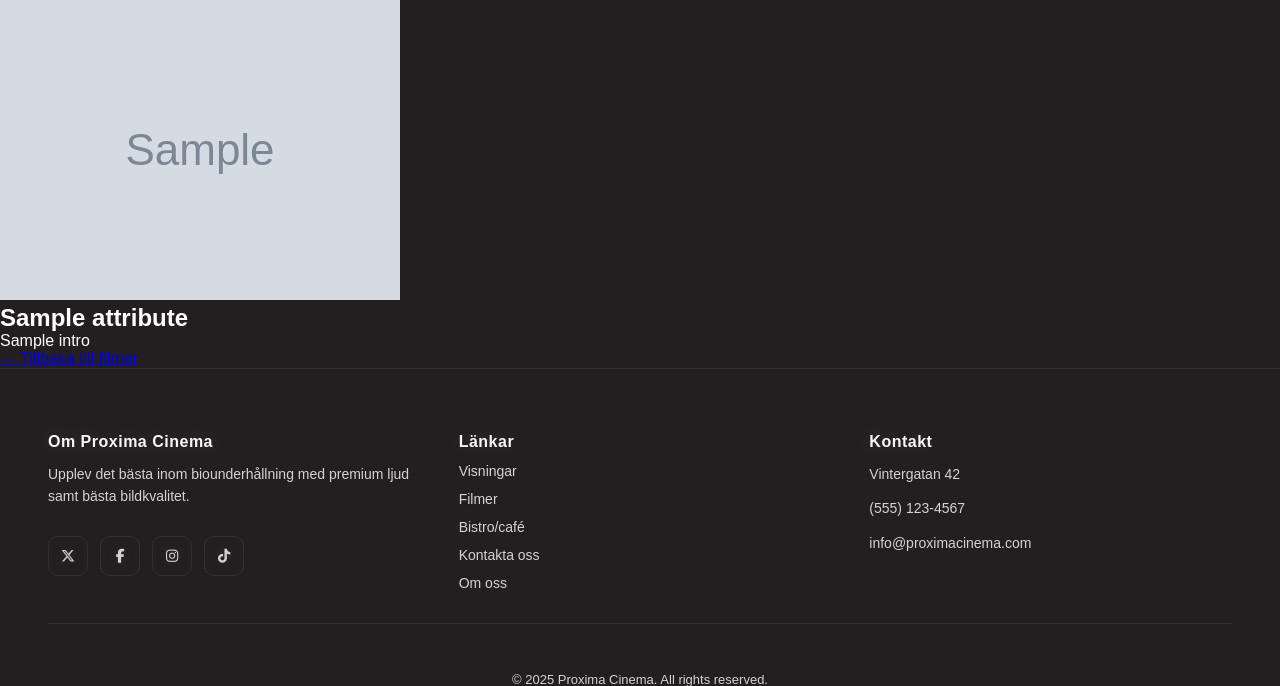
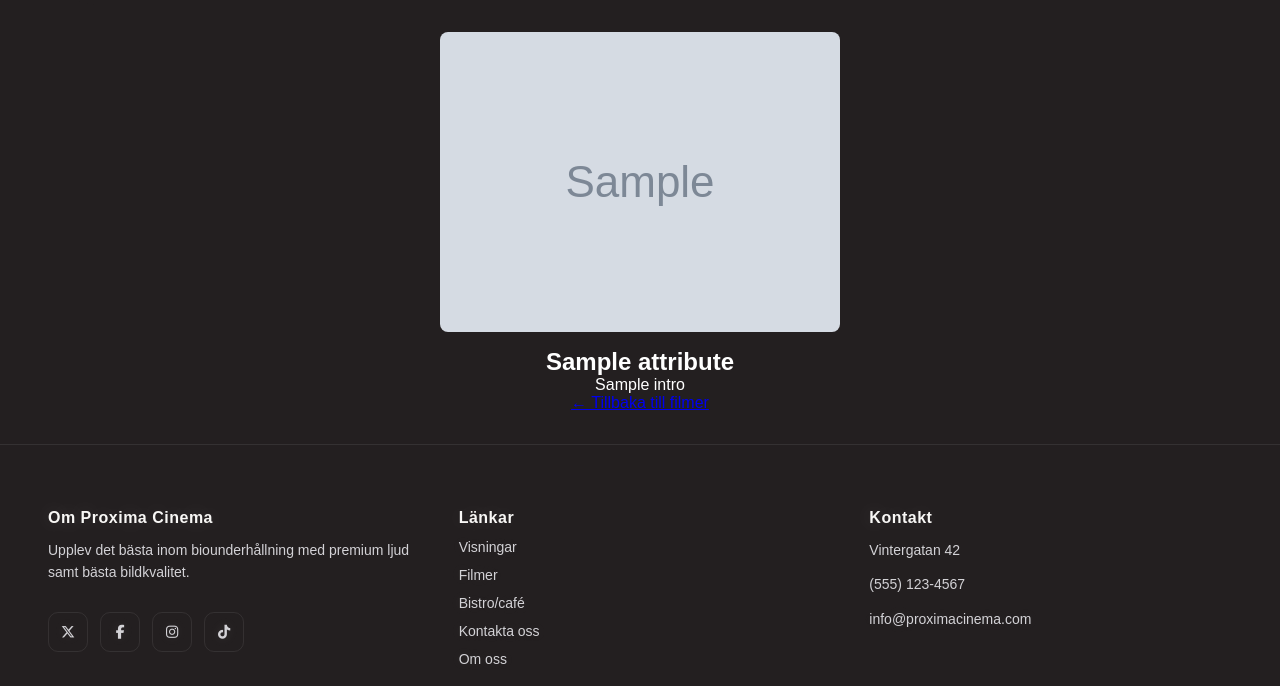
Before and after one commit to maju0029/kinoExpress, a Node server app: template templates/movieinfo.handlebars in a window 1280 px wide. Shown: the part 147-833 px from the top of the page. Run offline with Node 20, Linux system fonts and the light colour scheme; the template is opened without the code that fills it: most values are stand-ins (such as "Sample title", 1, 10 or a date in 2020); grey boxes marked "Sample" are stand-in pictures; some libraries are stand-ins or nearby versions.

Commit message:
scss movieinfopage

```diff
--- a/static/output.css
+++ b/static/output.css
@@ -1267,3 +1267,17 @@ tr.memberTableRows {
 .movies .movie-card a:hover {
   text-decoration: underline;
 }
+
+.movie-info {
+  display: flex;
+  flex-direction: column;
+  align-items: center;
+  padding: 2rem;
+}
+.movie-info img {
+  width: 100%;
+  max-width: 400px;
+  height: auto;
+  border-radius: 8px;
+  margin-bottom: 1rem;
+}
--- a/static/src/main.scss
+++ b/static/src/main.scss
@@ -6,3 +6,4 @@
 @use "aboutUs.scss";
 @use "cafe.scss";
 @use "movies.scss";
+@use "movieinfo.scss"
--- /dev/null
+++ b/static/src/movieinfo.scss
@@ -0,0 +1,13 @@
+.movie-info {
+    display: flex;
+    flex-direction: column;
+    align-items: center;
+    padding: 2rem;
+    img {
+        width: 100%;
+        max-width: 400px;
+        height: auto;
+        border-radius: 8px;
+        margin-bottom: 1rem;
+    }
+}
```
